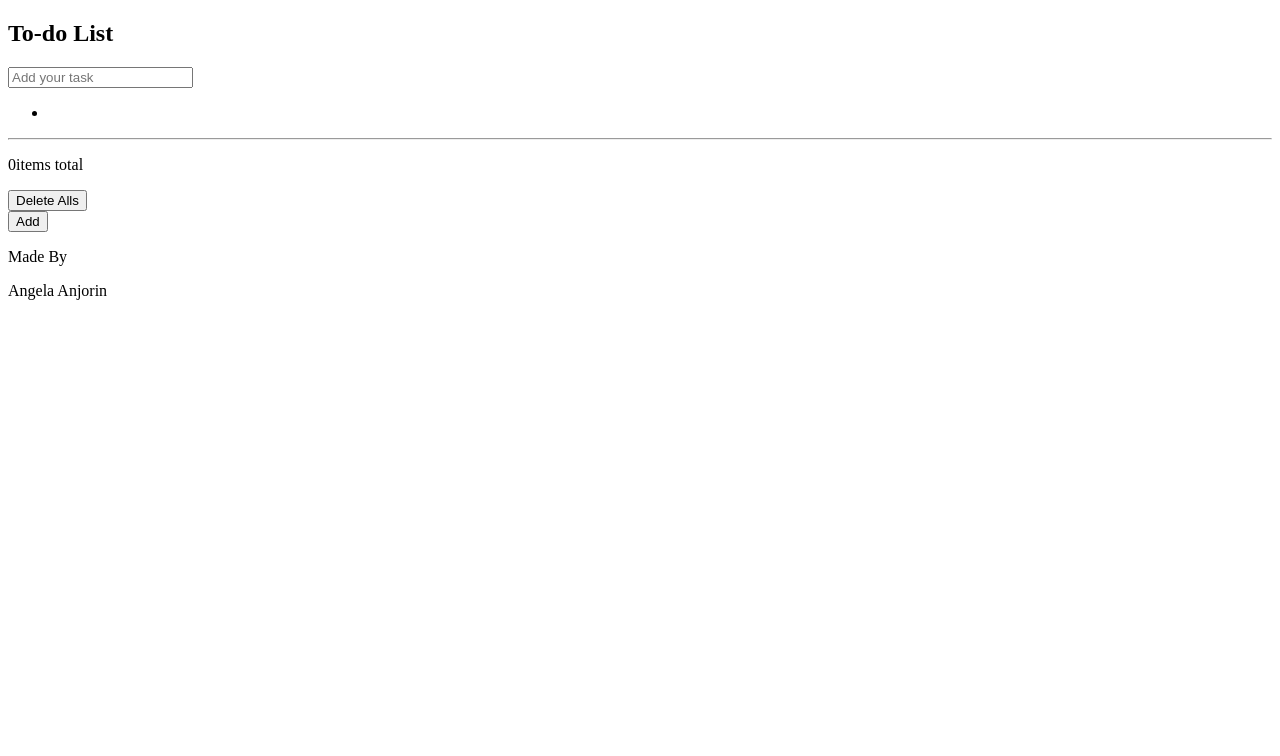
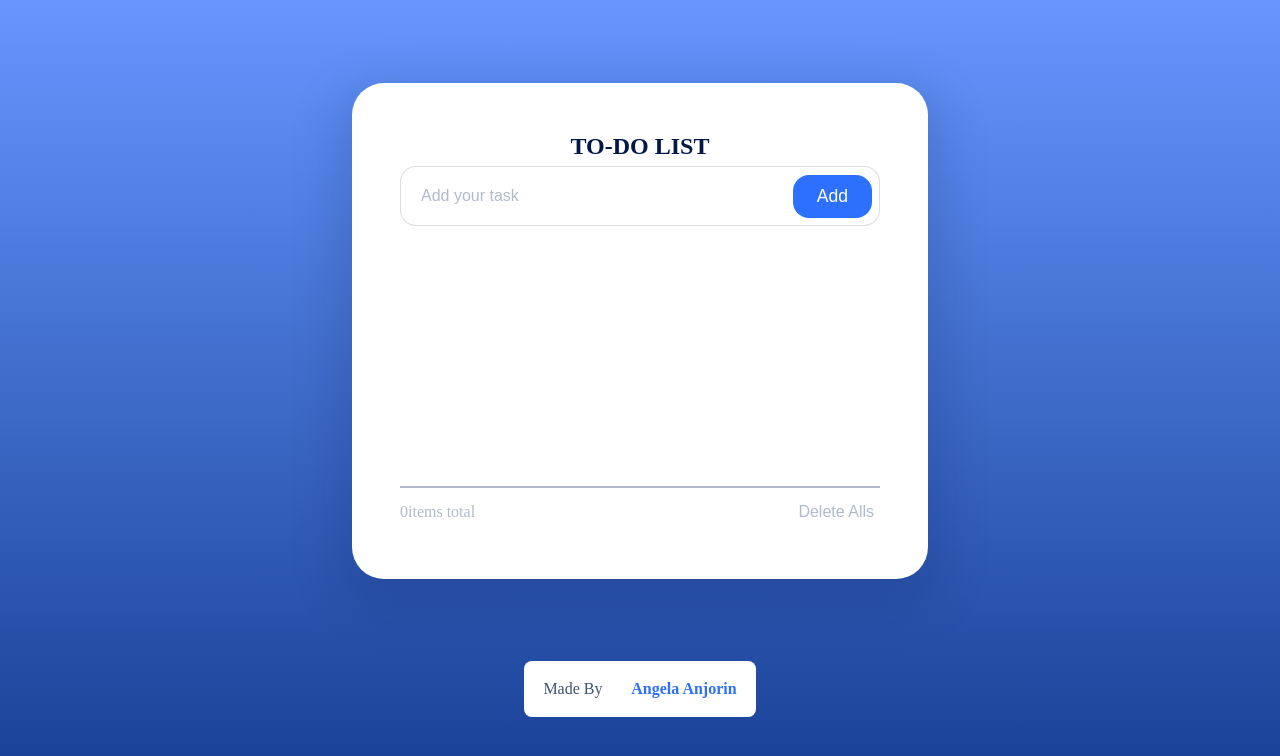
Before and after one commit to angelaanjorin/Todo-List-App, a plain HTML site: page index.html in a window 1280 px wide. Drawn offline with Linux system fonts and the light colour scheme.

Commit message:
style the webpage and update html

```diff
--- a/index.html
+++ b/index.html
@@ -3,6 +3,7 @@
 <head>
     <meta charset="UTF-8">
     <meta name="viewport" content="width=device-width, initial-scale=1.0">
+    <link rel="stylesheet" href="./style.css">
     <title>Todo List</title>
 </head>
 <body>
@@ -14,7 +15,9 @@
             class="input-field"
             id="todoInput"
             placeholder="Add your task"/>
+            <button class="btn">Add</button>
         </div>
+
         <ul class="scroll">
             <li id="todoList"></li>
         </ul>
@@ -25,7 +28,6 @@
                 <button id="deleteButton">Delete Alls</button>
             </div>
         </div>
-        <button class="btn">Add</button>
     </section>
     <footer>
         <div class="footer">
--- a/style.css
+++ b/style.css
@@ -0,0 +1,178 @@
+:root{
+    --gradient: linear-gradient(
+        180deg,
+        rgba(45, 112, 1253, 0.73) 0%,
+        #163e92 100%
+        );
+        --dark: #001747;
+        --grey: #b1bacb;
+        --grey-border: rgba(210, 210, 210, 0.75)
+        --grey-light: #eeeeee;
+        --grey-dark: #405175;
+        --blue: #2d70fd;
+        --white: #ffffff;
+        --green: rgb(83, 245, 50);
+}
+body{
+    margin: 0;
+    height: 100vh;
+    background:var(--gradient);
+    display: flex;
+    flex-direction: column;
+    justify-content: space-evenly;
+    align-items: center;
+}
+
+.btn{
+    color: var(--white);
+    font-size: 1.1rem;
+    padding: 0.7rem 1.5rem;
+    border-radius: 1rem;
+    background: var(--blue);
+    border: none;
+    position: absolute;
+    right: 0.5rem;
+    bottom: 0.5rem;
+}
+
+h1, h2, p{ margin: 0;}
+
+/* Todo Container */
+
+.todo{
+    display: flex;
+    flex-direction: column;
+    justify-content: space-around;
+    border-radius: 2rem;
+    background: var(--white);
+    padding: 3rem;
+    height: 50%;
+    width: 60%;
+    box-shadow: 0 1rem 3rem 1rem rgba(0, 23, 71, 0.15);
+    max-width: 30rem;
+}
+
+h2{
+    text-transform: uppercase;
+    height: 3 rem;
+    color: var(--dark);
+    text-align: center;
+}
+
+.input{
+    position: relative;
+    display: flex;
+}
+
+.input-field{
+    width: 100%;
+    border: 0.06rem solid #d2d2d2bf;
+    border-radius: 1rem;
+    padding: 1.25rem;
+    font-size: 1rem;
+}
+
+input[type="text"]::placeholder {
+    color: var(--grey);
+}
+
+.todo-container {
+    display: flex;
+    gap: 1rem;
+}
+
+ul {
+    padding: 0;
+    margin: 0;
+    overflow-y: scroll;
+}
+
+li{
+    display: flex;
+    flex-direction: column;
+    gap: 1.2rem;
+    padding: 1.3rem;
+}
+
+#todoList p {
+    color: #8f98a8;
+}
+
+.disabled {
+    display: flex;
+    text-decoration: line-through;
+}
+
+input [type="checkbox"] ::before {
+    content: "\2713";
+    display: inline-block;
+    width: 2rem;
+    height: 2rem;
+    font-size: 1.7rem;
+    text-align: center;
+    border: 0.06rem solid var(--grey-border);
+    border-radius: 50%;
+    color: transparent;
+}
+
+input [type="checkbox"]::before::after {
+    color: var(--white);
+    background-color: var(--green);
+    border: 0.06rem solid var(--green);
+    border-radius: 50%;
+}
+
+.counter{
+    border: 0.06rem solid var(--grey);
+}
+
+.counter-container{
+    height: 2rem;
+    display: flex;
+    justify-content: space-between;
+    color: var(--grey);
+}
+
+.counter-container p {
+    align-self: center;
+}
+
+.counter-container button {
+    border: none;
+    background-color: transparent;
+    color: var(--grey);
+    font-size: 1rem;
+}
+
+.footer {
+    display: flex;
+    gap: 1.8rem;
+    background-color: var(--white);
+    padding: 1.2rem;
+    border-radius: 0.5rem;
+}
+
+.made-by, .author {
+    color: var(--grey-dark);
+}
+
+.author {
+    color: var(--blue);
+    font-weight: bold;
+}
+
+.scroll {
+    height: 15rem;
+    scrollbar-width: thin;
+}
+.scroll::-webkit-scrollbar {
+    width: 0.6rem;
+}
+.scroll::-webkit-scrollbar-thumb {
+    background-color: var(--blue);
+    border-radius: 0.5rem;
+}
+
+.scroll::-webkit-scrollbar-track {
+    display: none;
+}
```
